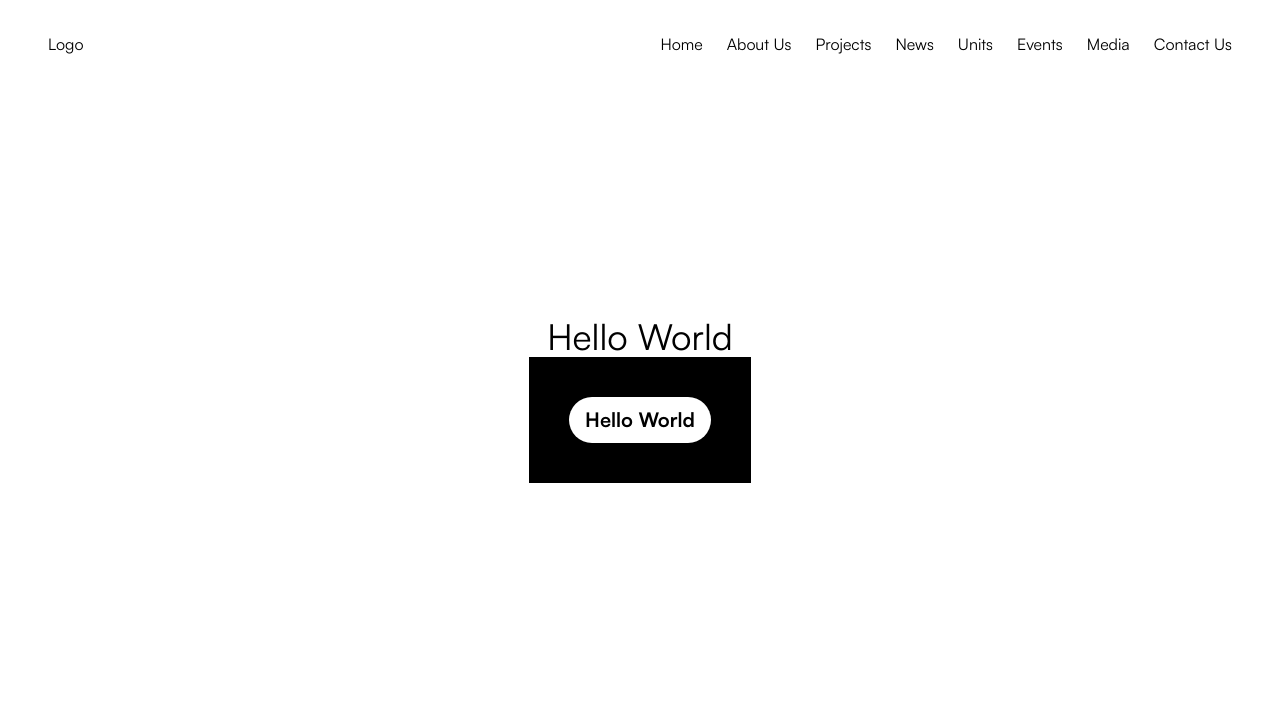
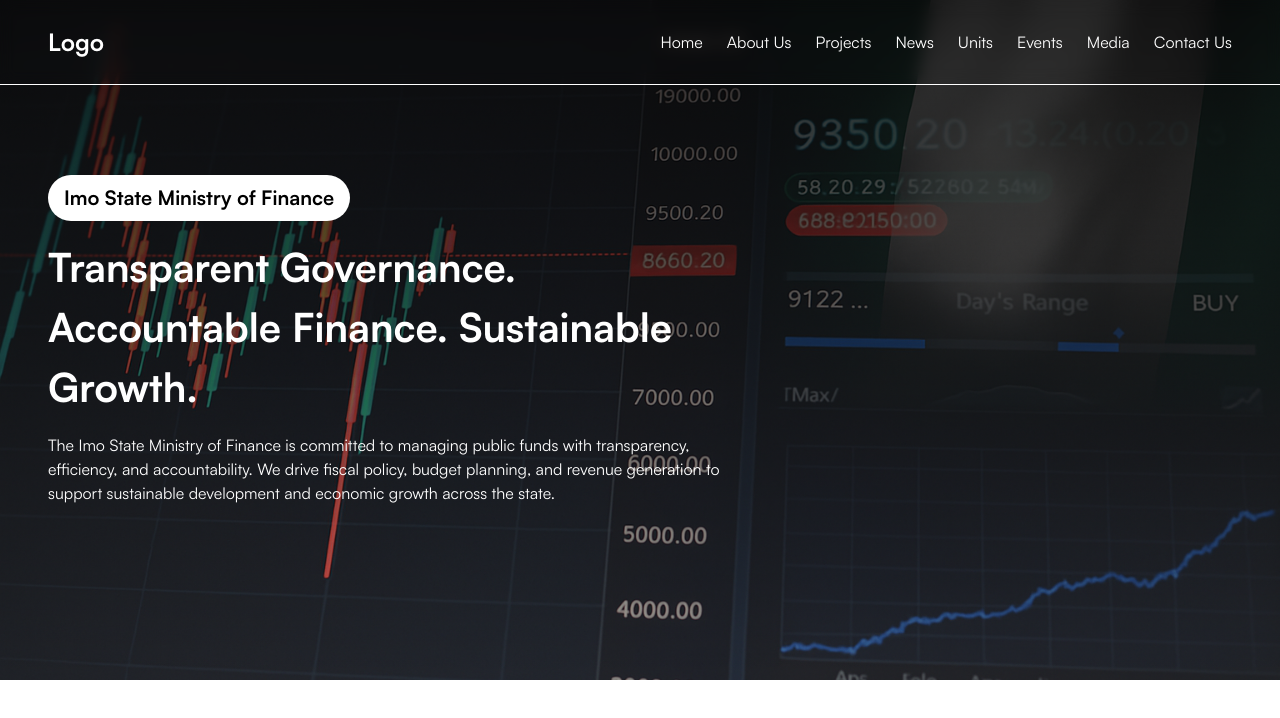
Before and after one commit to IDCLofficial/ministry_of_youth_development, a Next.js app: page / in a window 1280 px wide. Shown: the top 718 px of the page. Built offline with nearby package versions, Linux system fonts and the light colour scheme.

Commit message:
Worked on the hero section

```diff
--- a/src/app/page.tsx
+++ b/src/app/page.tsx
@@ -1,14 +1,11 @@
 import { AppLink } from "@/components/AppLink";
-import { Title } from "@/components/Title";
+import { Hero } from "@/components/Hero";
 import Image from "next/image";
 
 export default function Home() {
   return (
-    <div className="h-screen flex flex-col items-center justify-center">
-      <h1 className="text-4xl">Hello World</h1>
-      <div className="p-10 bg-black">
-        <Title label="Hello World" />
-      </div>
+    <div className="h-screen w-screen">
+      <Hero />
     </div>
   );
 }
--- /dev/null
+++ b/src/components/Hero.jsx
@@ -0,0 +1,21 @@
+import { Title } from "./Title";
+
+export const Hero = () => {
+    return(
+        <div className="relative h-[85vh] px-[3rem] w-screen flex flex-col justify-center bg-[url('/images/heroImage.png')] bg-cover bg-center">
+            <div className="absolute inset-0 bg-gradient-to-b from-black/70 via-black/40 to-transparent z-0"></div>
+            <div className="relative z-10 py-10">
+                <div className="w-[60%] flex flex-col gap-4">
+                    <Title label="Imo State Ministry of Finance"/>
+                    <h1 className="text-[2.5rem] font-bold text-white">Transparent Governance. Accountable Finance. Sustainable Growth.</h1>
+                    <p className="text-[1rem] font-light leading-[1.5] text-white">
+                        The Imo State Ministry of Finance is committed to managing public funds with transparency, efficiency,
+                        and accountability. We drive fiscal policy, budget planning,
+                        and revenue generation to support sustainable development and economic
+                        growth across the state.
+                    </p>
+                </div>
+            </div>
+        </div>
+    )
+}
--- a/src/components/NavLinks.tsx
+++ b/src/components/NavLinks.tsx
@@ -4,15 +4,15 @@ import React from "react";
 const NavLinks = () => {
     return (
         <nav>
-            <ul className="flex gap-6 list-none p-0 m-0">
-                <li><Link href="/home">Home</Link></li>
-                <li><Link href="/about-us">About Us</Link></li>
-                <li><Link href="/projects">Projects</Link></li>
-                <li><Link href="/news">News</Link></li>
-                <li><Link href="/units">Units</Link></li>
-                <li><Link href="/events">Events</Link></li>
-                <li><Link href="/media">Media</Link></li>
-                <li><Link href="/contact-us">Contact Us</Link></li>
+            <ul className="flex items-center gap-6 list-none p-0 m-0">
+                <li><Link href="/" className="text-white">Home</Link></li>
+                <li><Link href="/about-us" className="text-white">About Us</Link></li>
+                <li><Link href="/projects" className="text-white">Projects</Link></li>
+                <li><Link href="/news" className="text-white">News</Link></li>
+                <li><Link href="/units" className="text-white">Units</Link></li>
+                <li><Link href="/events" className="text-white">Events</Link></li>
+                <li><Link href="/media" className="text-white">Media</Link></li>
+                <li><Link href="/contact-us" className="text-white">Contact Us</Link></li>
             </ul>
         </nav>
     );
--- a/src/components/Navbar.tsx
+++ b/src/components/Navbar.tsx
@@ -3,10 +3,11 @@ import NavLinks from "./NavLinks"
 
 export const Navbar = () => {
     return(
-        <header className="flex justify-between items-center px-[3rem] py-[2rem] fixed top-0 left-0 right-0 z-50 border-b border-[#FFFFFF]">
+        <header className="flex justify-between items-center px-[3rem] py-[1.5rem] fixed top-0 left-0 right-0 z-50 border-b border-[#FFFFFF]
+        backdrop-blur-sm">
             <div>
                 {/* <Image src="/logo.png" alt="logo" width={100} height={100} /> */}
-                <h1>Logo</h1>
+                <h1 className="text-white text-[1.5rem] font-bold">Logo</h1>
             </div>
             <div>
                 <NavLinks />
--- a/src/components/Title.tsx
+++ b/src/components/Title.tsx
@@ -4,7 +4,7 @@ type TitleProps = {
 
 export const Title = ({ label }: TitleProps) => {
     return(
-        <h1 className="text-[20px] font-bold bg-white rounded-[2rem] px-[1rem] py-[0.5rem]">
+        <h1 className="w-max text-[20px] font-medium bg-white rounded-[2rem] px-[1rem] py-[0.5rem]">
             {label}
         </h1>
     )
```
Also changed, not shown: public/images/heroImage.png (added), src/app/home/page.tsx (deleted), 1 other file (tests, documents, lock files or other folders).
